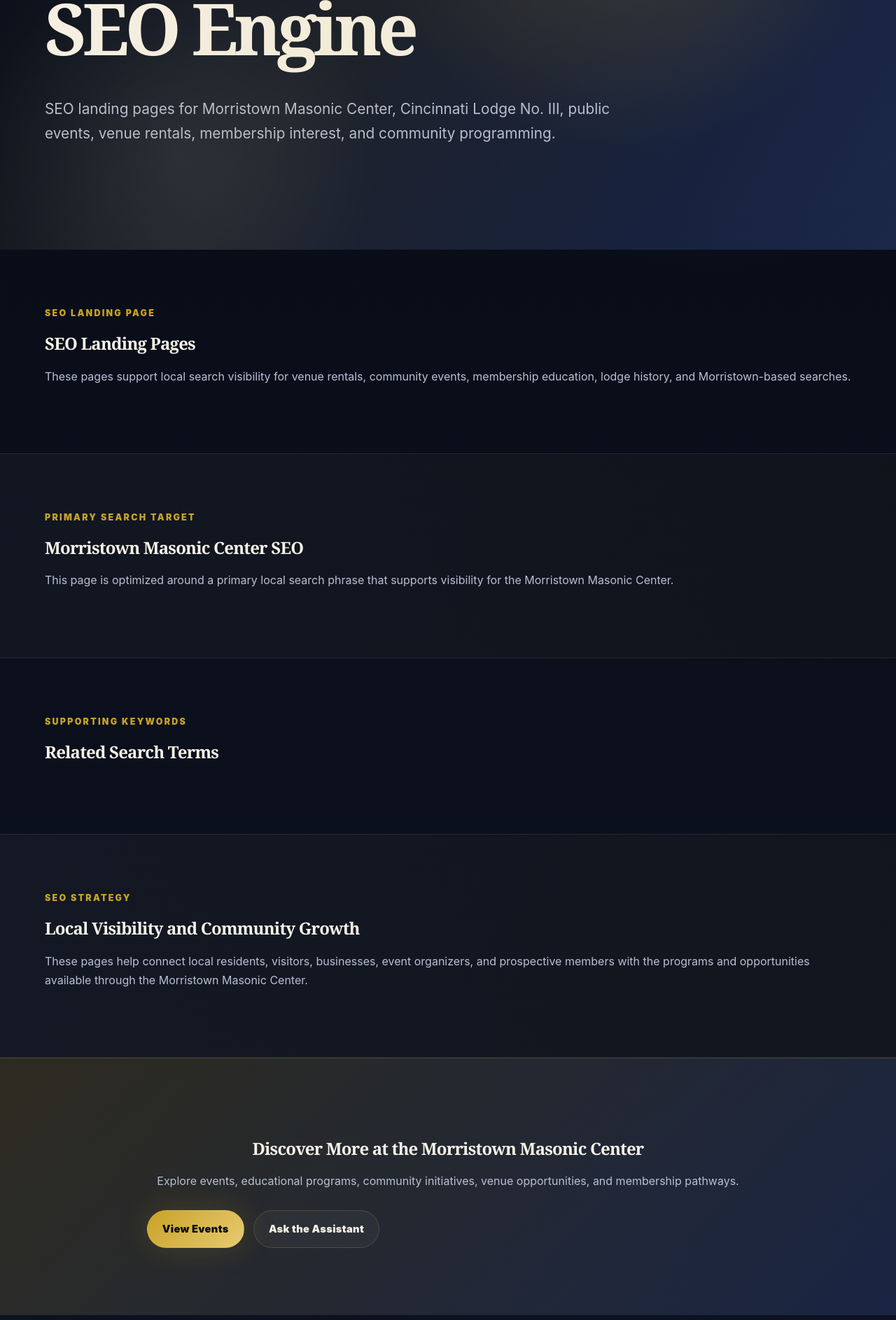
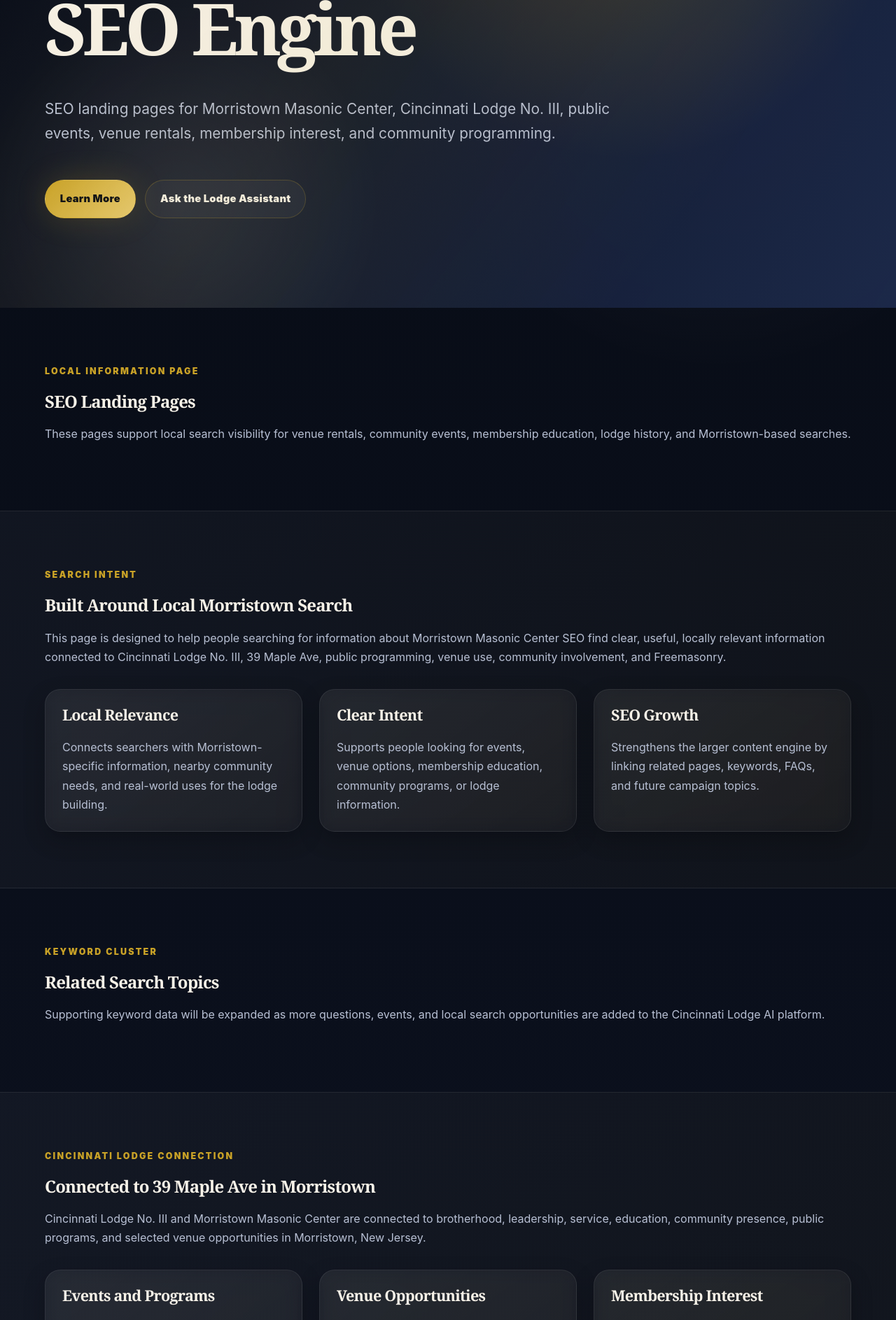
Before and after one commit to CodeDressing/cincinnati-lodge-ai, a Flask app: page /seo/ in a window 1280 px wide. Shown: the part 471-2358 px from the top of the page at 70% size. Run offline with Flask 3, Linux system fonts and the light colour scheme.

Commit message:
Phase 6.3 - Upgrade SEO page template into mass landing page engine

```diff
--- a/templates/seo_page.html
+++ b/templates/seo_page.html
@@ -1,98 +1,175 @@
 {% extends "base.html" %}
 
 {% block title %}
-{{ page.title }} | Morristown Masonic Center
+{{ page.get("title", "SEO Landing Page") }} | Cincinnati Lodge No. III
 {% endblock %}
 
 {% block meta_description %}
-{{ page.meta_description }}
+{{ page.get("meta_description", "Learn more about Cincinnati Lodge No. III, Morristown Masonic Center, public events, venue rentals, community programs, and Freemasonry in Morristown, New Jersey.") }}
+{% endblock %}
+
+{% block og_title %}
+{{ page.get("title", "Cincinnati Lodge No. III") }} | Morristown Masonic Center
+{% endblock %}
+
+{% block og_description %}
+{{ page.get("meta_description", "Explore Cincinnati Lodge No. III at 39 Maple Ave in Morristown, New Jersey.") }}
+{% endblock %}
+
+{% block schema %}
+<script type="application/ld+json">
+{
+    "@context": "https://schema.org",
+    "@type": "WebPage",
+    "name": "{{ page.get("title", "Cincinnati Lodge No. III") }}",
+    "headline": "{{ page.get("headline", page.get("title", "Cincinnati Lodge No. III")) }}",
+    "description": "{{ page.get("meta_description", "Information about Cincinnati Lodge No. III in Morristown, New Jersey.") }}",
+    "url": "{{ request.url }}",
+    "isPartOf": {
+        "@type": "WebSite",
+        "name": "Cincinnati Lodge No. III",
+        "url": "{{ request.url_root }}"
+    },
+    "about": {
+        "@type": "Organization",
+        "name": "Cincinnati Lodge No. III",
+        "alternateName": "Morristown Masonic Center"
+    }
+}
+</script>
 {% endblock %}
 
 {% block content %}
 
 <!-- ===================================================== -->
-<!-- PHASE 3 - TEMPLATE LAYER                              -->
-<!-- BLOCK 3.6 - SEO PAGE TEMPLATE                         -->
+<!-- PROJECT MAPLE / CINCINNATI LODGE AI                  -->
+<!-- PHASE 6 — SEO ENGINE FOUNDATION                      -->
+<!-- BLOCK 6.3 — SEO PAGE TEMPLATE                        -->
+<!-- VERSION 6.3.0 — MASS SEO LANDING PAGE UPGRADE        -->
 <!-- ===================================================== -->
 
 <!-- ===================================================== -->
-<!-- SECTION 3.6.1 - PAGE HERO                             -->
+<!-- SECTION 6.3.1 — SEO LANDING PAGE HERO                -->
 <!-- ===================================================== -->
 
-<section class="page-hero">
+<section class="page-hero seo-page-hero">
 
     <p class="eyebrow">
-        {{ page.primary_keyword }}
+        {{ page.get("primary_keyword", "Morristown Masonic Center") }}
     </p>
 
     <h1>
-        {{ page.headline }}
+        {{ page.get("headline", page.get("title", "Cincinnati Lodge No. III")) }}
     </h1>
 
     <p>
-        {{ page.meta_description }}
+        {{ page.get("meta_description", "Explore Cincinnati Lodge No. III, Morristown Masonic Center, public events, community programs, venue rentals, and Freemasonry in Morristown, New Jersey.") }}
+    </p>
+
+    <div class="hero-actions">
+
+        <a href="#seo-content" class="button-primary">
+            Learn More
+        </a>
+
+        <a href="/assistant/" class="button-secondary">
+            Ask the Lodge Assistant
+        </a>
+
+    </div>
+
+</section>
+
+<!-- ===================================================== -->
+<!-- SECTION 6.3.2 — PRIMARY CONTENT BODY                 -->
+<!-- ===================================================== -->
+
+<section class="content-section" id="seo-content">
+
+    <p class="section-kicker">
+        Local Information Page
+    </p>
+
+    <h2>
+        {{ page.get("title", "Cincinnati Lodge No. III") }}
+    </h2>
+
+    <p>
+        {{ page.get("content", "This page is part of the Cincinnati Lodge AI SEO engine and supports local visibility for Morristown Masonic Center, community programs, public events, venue opportunities, and Freemasonry education.") }}
     </p>
 
 </section>
 
 <!-- ===================================================== -->
-<!-- SECTION 3.6.2 - MAIN CONTENT                          -->
+<!-- SECTION 6.3.3 — SEARCH INTENT SECTION                -->
+<!-- ===================================================== -->
+
+<section class="content-section alt-section">
+
+    <p class="section-kicker">
+        Search Intent
+    </p>
+
+    <h2>
+        Built Around Local Morristown Search
+    </h2>
+
+    <p>
+        This page is designed to help people searching for information about
+        {{ page.get("primary_keyword", "Morristown Masonic Center") }}
+        find clear, useful, locally relevant information connected to Cincinnati Lodge No. III,
+        39 Maple Ave, public programming, venue use, community involvement, and Freemasonry.
+    </p>
+
+    <div class="card-grid">
+
+        <article class="info-card small-card">
+            <h3>Local Relevance</h3>
+            <p>
+                Connects searchers with Morristown-specific information, nearby community needs,
+                and real-world uses for the lodge building.
+            </p>
+        </article>
+
+        <article class="info-card small-card">
+            <h3>Clear Intent</h3>
+            <p>
+                Supports people looking for events, venue options, membership education,
+                community programs, or lodge information.
+            </p>
+        </article>
+
+        <article class="info-card small-card">
+            <h3>SEO Growth</h3>
+            <p>
+                Strengthens the larger content engine by linking related pages,
+                keywords, FAQs, and future campaign topics.
+            </p>
+        </article>
+
+    </div>
+
+</section>
+
+<!-- ===================================================== -->
+<!-- SECTION 6.3.4 — KEYWORD CLUSTER                      -->
 <!-- ===================================================== -->
 
 <section class="content-section">
 
     <p class="section-kicker">
-        SEO Landing Page
+        Keyword Cluster
     </p>
 
     <h2>
-        {{ page.title }}
+        Related Search Topics
     </h2>
 
-    <p>
-        {{ page.content }}
-    </p>
+    {% if page.get("secondary_keywords") %}
 
-</section>
+    <div class="pill-list seo-pill-list">
 
-<!-- ===================================================== -->
-<!-- SECTION 3.6.3 - PRIMARY KEYWORD                       -->
-<!-- ===================================================== -->
-
-<section class="content-section alt-section">
-
-    <p class="section-kicker">
-        Primary Search Target
-    </p>
-
-    <h2>
-        {{ page.primary_keyword }}
-    </h2>
-
-    <p>
-        This page is optimized around a primary local search phrase
-        that supports visibility for the Morristown Masonic Center.
-    </p>
-
-</section>
-
-<!-- ===================================================== -->
-<!-- SECTION 3.6.4 - SECONDARY KEYWORDS                    -->
-<!-- ===================================================== -->
-
-<section class="content-section">
-
-    <p class="section-kicker">
-        Supporting Keywords
-    </p>
-
-    <h2>
-        Related Search Terms
-    </h2>
-
-    <div class="pill-list">
-
-        {% for keyword in page.secondary_keywords %}
+        {% for keyword in page.get("secondary_keywords", []) %}
 
         <span>
             {{ keyword }}
@@ -102,64 +179,147 @@
 
     </div>
 
+    {% else %}
+
+    <p>
+        Supporting keyword data will be expanded as more questions, events,
+        and local search opportunities are added to the Cincinnati Lodge AI platform.
+    </p>
+
+    {% endif %}
+
 </section>
 
 <!-- ===================================================== -->
-<!-- SECTION 3.6.5 - WHY THIS PAGE MATTERS                 -->
+<!-- SECTION 6.3.5 — LODGE CONNECTION                     -->
 <!-- ===================================================== -->
 
 <section class="content-section alt-section">
 
     <p class="section-kicker">
-        SEO Strategy
+        Cincinnati Lodge Connection
     </p>
 
     <h2>
-        Local Visibility and Community Growth
+        Connected to 39 Maple Ave in Morristown
     </h2>
 
     <p>
-        These pages help connect local residents, visitors,
-        businesses, event organizers, and prospective members
-        with the programs and opportunities available through
-        the Morristown Masonic Center.
+        Cincinnati Lodge No. III and Morristown Masonic Center are connected to
+        brotherhood, leadership, service, education, community presence, public programs,
+        and selected venue opportunities in Morristown, New Jersey.
     </p>
+
+    <div class="card-grid">
+
+        <article class="info-card">
+            <h3>Events and Programs</h3>
+            <p>
+                Explore public-facing programs, Lodge events, community ideas,
+                educational nights, networking concepts, and future calendar planning.
+            </p>
+            <a href="/events/">View Events</a>
+        </article>
+
+        <article class="info-card">
+            <h3>Venue Opportunities</h3>
+            <p>
+                Learn how the building may support meetings, workshops,
+                community programs, private gatherings, and selected event uses.
+            </p>
+            <a href="/venue/">Explore Venue Rentals</a>
+        </article>
+
+        <article class="info-card">
+            <h3>Membership Interest</h3>
+            <p>
+                Learn about Freemasonry, brotherhood, service, personal growth,
+                and how interested men can begin learning more.
+            </p>
+            <a href="/membership/">Become a Mason</a>
+        </article>
+
+    </div>
 
 </section>
 
 <!-- ===================================================== -->
-<!-- SECTION 3.6.6 - RELATED SEO PAGES                     -->
+<!-- SECTION 6.3.6 — FAQ CONTENT SUPPORT                  -->
+<!-- ===================================================== -->
+
+{% if faqs %}
+
+<section class="content-section">
+
+    <p class="section-kicker">
+        Frequently Asked Questions
+    </p>
+
+    <h2>
+        Helpful Questions About the Lodge
+    </h2>
+
+    <div class="card-grid">
+
+        {% for section in faqs[:3] %}
+
+            {% for item in section.get("questions", [])[:2] %}
+
+            <article class="info-card">
+
+                <h3>
+                    {{ item.get("question", "Question") }}
+                </h3>
+
+                <p>
+                    {{ item.get("answer", "More information will be added soon.") }}
+                </p>
+
+            </article>
+
+            {% endfor %}
+
+        {% endfor %}
+
+    </div>
+
+</section>
+
+{% endif %}
+
+<!-- ===================================================== -->
+<!-- SECTION 6.3.7 — RELATED SEO PAGES                    -->
 <!-- ===================================================== -->
 
 {% if seo_pages %}
 
-<section class="content-section">
+<section class="content-section alt-section">
 
     <p class="section-kicker">
         Explore More
     </p>
 
     <h2>
-        Related Pages
+        Related Cincinnati Lodge Pages
     </h2>
 
     <div class="card-grid">
 
-        {% for related_page in seo_pages %}
+        {% for related_page in seo_pages[:9] %}
 
-            {% if related_page.slug != page.slug %}
+            {% if related_page.get("slug") != page.get("slug") %}
 
             <article class="info-card">
 
                 <h3>
-                    {{ related_page.title }}
+                    {{ related_page.get("title", "Related Page") }}
                 </h3>
 
                 <p>
-                    {{ related_page.meta_description }}
+                    {{ related_page.get("meta_description", "Explore another Cincinnati Lodge information page.") }}
                 </p>
 
-                <a href="/{{ related_page.slug }}/">
+                <a href="/{{ related_page.get("slug", "") }}/">
                     View Page
                 </a>
 
@@ -176,24 +336,32 @@
 {% endif %}
 
 <!-- ===================================================== -->
-<!-- SECTION 3.6.7 - CALL TO ACTION                        -->
+<!-- SECTION 6.3.8 — FINAL CONVERSION CTA                 -->
 <!-- ===================================================== -->
 
-<section class="final-cta">
+<section class="final-cta seo-final-cta">
+
+    <p class="section-kicker">
+        Continue Exploring
+    </p>
 
     <h2>
-        Discover More at the Morristown Masonic Center
+        Discover More at Cincinnati Lodge No. III
     </h2>
 
     <p>
-        Explore events, educational programs, community initiatives,
-        venue opportunities, and membership pathways.
+        Explore public events, lodge information, venue opportunities,
+        community programs, membership pathways, and the Cincinnati Lodge AI Assistant.
     </p>
 
     <div class="hero-actions">
 
         <a href="/events/" class="button-primary">
             View Events
+        </a>
+
+        <a href="/venue/" class="button-secondary">
+            Explore Venue Rentals
         </a>
 
         <a href="/assistant/" class="button-secondary">
```
